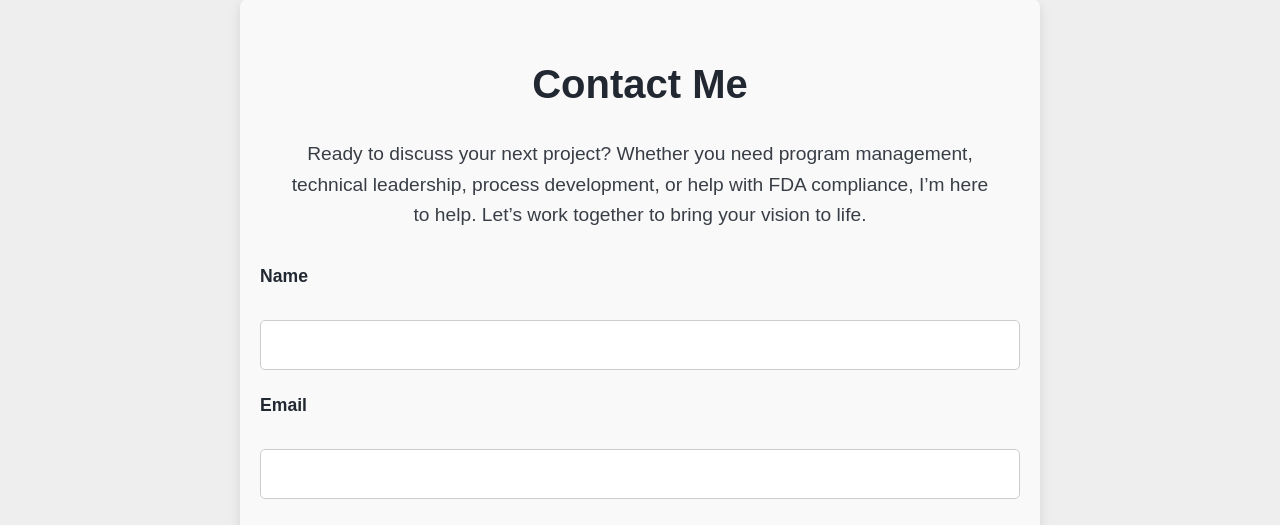
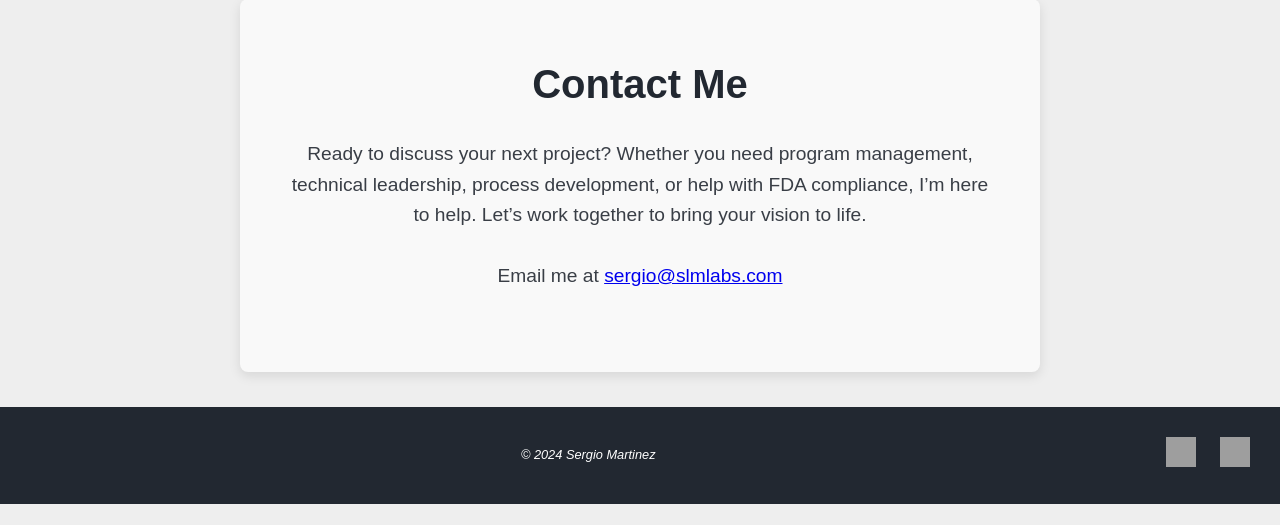
Before and after one commit to sergiolmartinez/slmlabs, a Flask app: page /contact in a window 1280 px wide. Shown: the part 158-683 px from the top of the page. After the commit the page ends 662 px from the top, so only its background shows below. Run offline with Flask 3, Linux system fonts and the light colour scheme; grey boxes are pictures that could not be loaded.

Commit message:
removed form

```diff
--- a/app/templates/contact.html
+++ b/app/templates/contact.html
@@ -54,8 +54,9 @@ block meta %}
     technical leadership, process development, or help with FDA compliance, I’m
     here to help. Let’s work together to bring your vision to life.
   </p>
+  <p>Email me at <a href="mailto:sergio@slmlabs.com">sergio@slmlabs.com</a></p>
 
-  <!-- Display flash messages -->
+  <!-- Display flash messages
   {% with messages = get_flashed_messages(with_categories=true) %} {% if
   messages %} {% for category, message in messages %}
   <div class="alert alert-{{ category }}">{{ message }}</div>
@@ -103,6 +104,6 @@ block meta %}
     </div>
 
     <button type="submit">Send Message</button>
-  </form>
+  </form> -->
 </section>
 {% endblock %}
```
